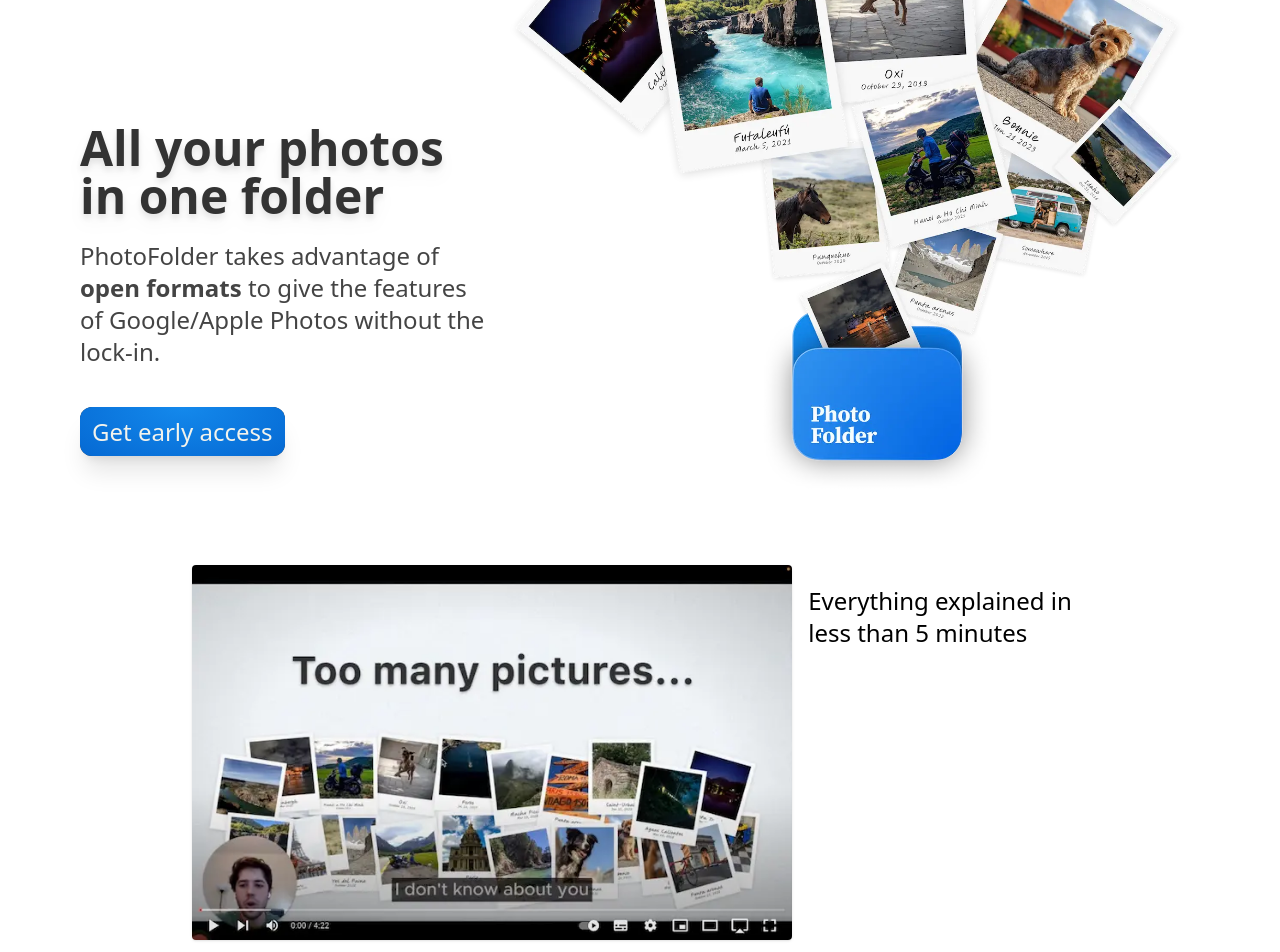
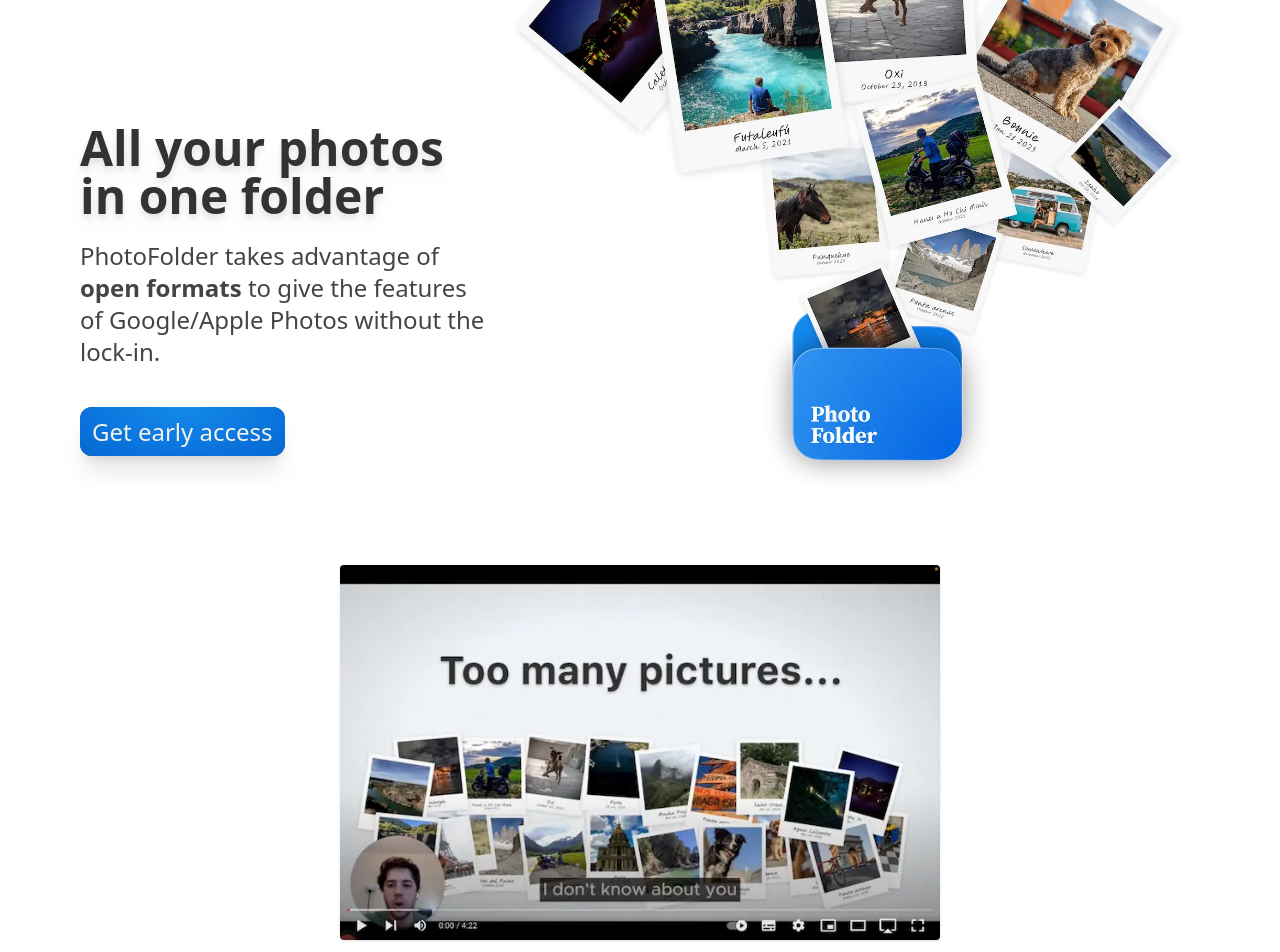
Before and after one commit to PhotoFolder/photofolder.github.io, a SvelteKit app: page / in a window 1280 px wide. Shown: the top 952 px of the page. Built offline with nearby package versions, Linux system fonts and the light colour scheme.

Commit message:
thumbnail

```diff
--- a/src/routes/+page.svelte
+++ b/src/routes/+page.svelte
@@ -47,10 +47,17 @@
 <br />
 
 <div class="flex justify-center">
-	<a href={YOUTUBE_URL} class="inline-flex justify-center">
+	<a
+		href={YOUTUBE_URL}
+		class="inline-flex justify-center flex-col text-center"
+		target="_blank"
+		rel="noopener noreferrer"
+	>
 		<!-- <img src="/landing/hero-image.webp" class=" mt-10 m-auto" alt="example of a plate" /> -->
 		<img src="/youtube-thumbnail.webp" alt="PhotoFolder logo" class=" w-[600px] rounded shadow" />
-		<p class="text-2xl px-4 mt-5">Everything explained in <br />less than 5 minutes</p>
+		<p class="text-xl px-4 mt-5 underline text-[#005DC4]">
+			Everything explained in <br />300 seconds
+		</p>
 	</a>
 </div>
 <br />
```
Also changed, not shown: 18 other files (tests, documents, lock files or other folders).
